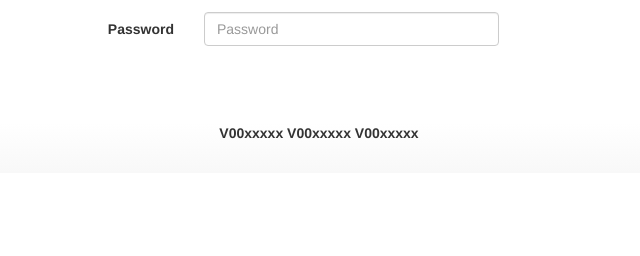
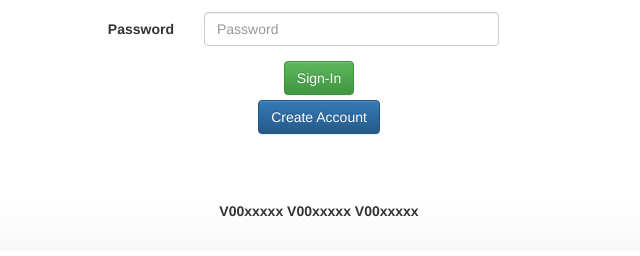
Before and after one commit to JuliaTodorova/seng310, a plain HTML site: page phase3/index.html in a window 1280 px wide. Shown: the part 402-658 px from the top of the page, without its empty margins (321-961 px from the left). Drawn offline with nearby package versions, Linux system fonts and the light colour scheme.

Commit message:
Added login and create account buttons

```diff
--- a/phase3/index.html
+++ b/phase3/index.html
@@ -43,6 +43,10 @@
 					</div>
 					</fieldset>
 					</form>
+					<div class="loginButtons">
+						<button type="button" class="btn btn-success">Sign-In</button>
+						<button type="button" class="btn btn-primary">Create Account</button>
+					</div>
 				</div>
 				<div class="col-md-2">
 				</div>
--- a/phase3/styles.css
+++ b/phase3/styles.css
@@ -31,3 +31,9 @@ footer{
 h3{
 	text-align: center;
 }
+.loginButtons button{
+	display: block;
+	text-align: center;
+	margin: 0 auto;
+	margin-bottom: 5px;
+}
```
